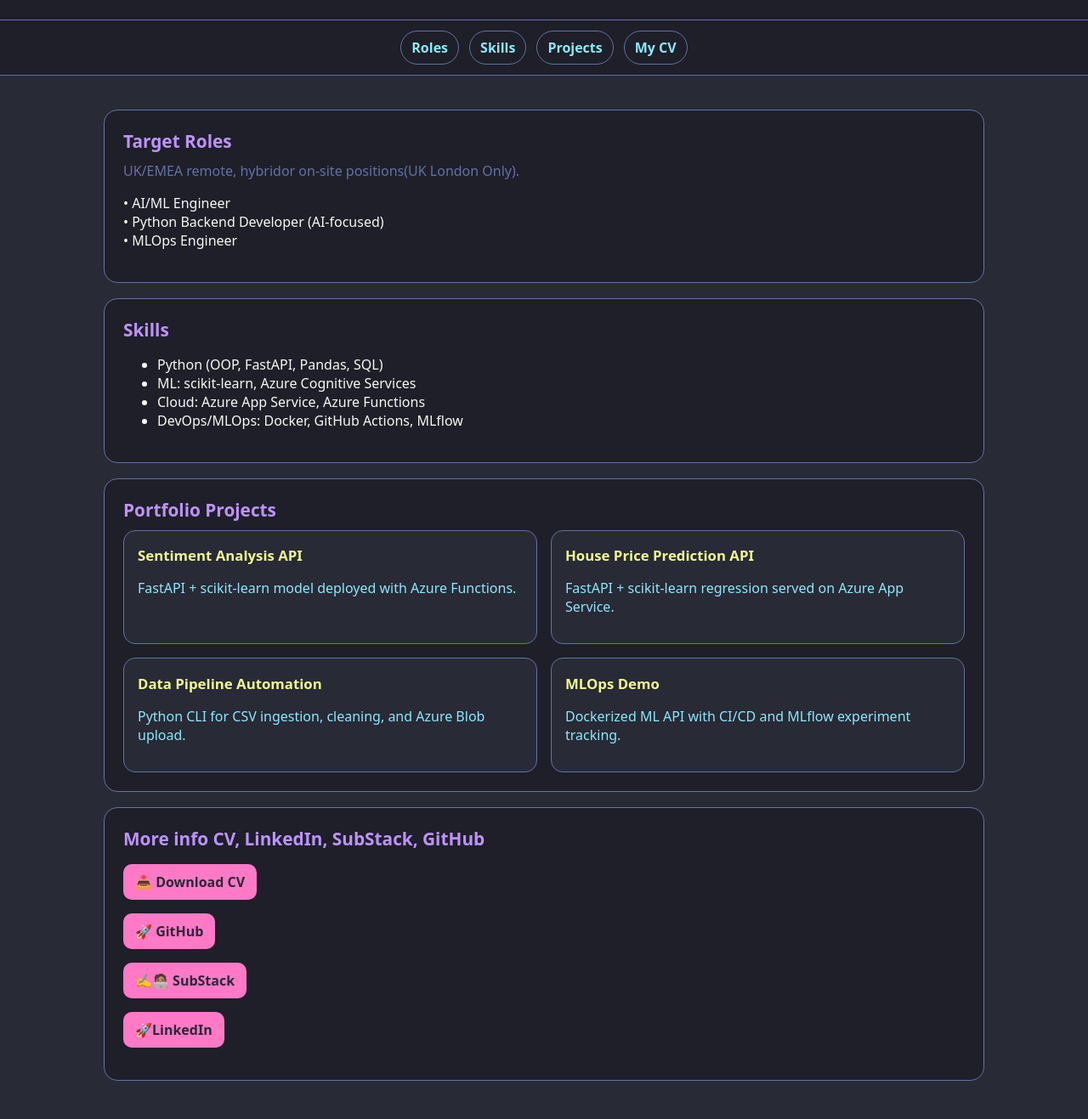
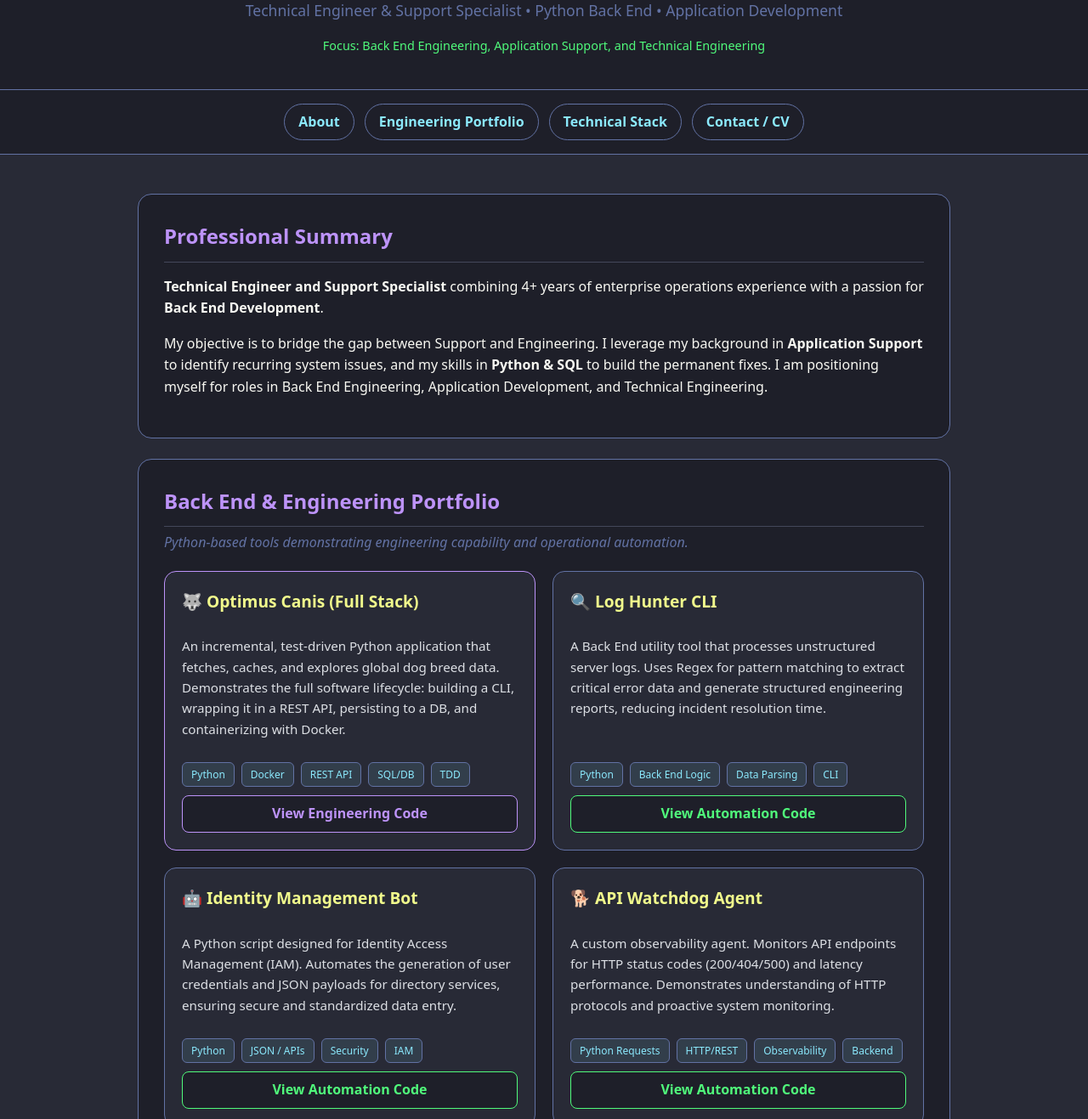
Before and after one commit to DevanirSoaresJr/DevanirSoaresJr.github.io, a plain HTML site: page index.html in a window 1280 px wide. Shown: the part 116-1433 px from the top of the page at 85% size. Drawn offline with Linux system fonts and the light colour scheme.

Commit message:
Revise title and meta description in index.html
Updated the title and meta description to reflect new focus as a Technical Engineer and Support Specialist. Enhanced styling and layout for better readability and user experience.

```diff
--- a/index.html
+++ b/index.html
@@ -3,8 +3,8 @@
 <head>
   <meta charset="UTF-8" />
   <meta name="viewport" content="width=device-width, initial-scale=1.0"/>
-  <title>Devanir Soares Jr — Python • AI/ML • MLOps</title>
-  <meta name="description" content="Python + AI/ML portfolio focused on UK/EMEA market: backend APIs with FastAPI, Azure deployments, MLOps foundations, and support-to-engineering transition."/>
+  <title>Devanir Soares Jr — Technical Engineer & Support Specialist</title>
+  <meta name="description" content="Portfolio of Devanir Soares Jr: Technical Engineer and Support Specialist focused on Python Back End Development, Application Support, and Engineering."/>
   <style>
     :root{
       --bg:#282a36;
@@ -16,6 +16,7 @@
       --orange:#ffb86c;
       --purple:#bd93f9;
       --yellow:#f1fa8c;
+      --red:#ff5555;
     }
     *{box-sizing:border-box}
     body{
@@ -23,145 +24,241 @@
       margin:0;
       background:var(--bg);
       color:#f8f8f2;
+      line-height: 1.6;
     }
     a{color:var(--cyan);text-decoration:none}
     header{
-      padding:46px 20px 24px;
+      padding:60px 20px 40px;
       text-align:center;
       border-bottom:1px solid var(--muted);
       background:var(--card);
     }
-    header h1{margin:0;font-size:1.9rem;color:var(--pink)}
-    header p{margin:.35rem 0 0;color:var(--muted)}
+    header h1{margin:0;font-size:2rem;color:var(--pink); line-height: 1.2;}
+    header p{margin:1rem 0 0;color:var(--muted); font-size: 1.1rem;}
+
     nav{
       display:flex;gap:12px;justify-content:center;flex-wrap:wrap;
-      padding:12px 16px;
+      padding:16px;
       border-bottom:1px solid var(--muted);
       background:var(--card);
+      position: sticky;
+      top: 0;
+      z-index: 100;
     }
     nav a{
-      padding:8px 12px;
+      padding:8px 16px;
       border-radius:999px;
       border:1px solid var(--muted);
       font-weight:600;
       color:var(--cyan);
+      transition: all 0.2s;
     }
-    .container{max-width:1080px;margin:0 auto;padding:22px}
+    nav a:hover {
+        background: var(--muted);
+        color: var(--f8f8f2);
+    }
+
+    .container{max-width:1000px;margin:0 auto;padding:22px}
+
     section{
       background:var(--card);
       border:1px solid var(--muted);
       border-radius:16px;
-      padding:22px;
-      margin:18px 0;
+      padding:30px;
+      margin:24px 0;
     }
-    h2{margin:0 0 10px;font-size:1.3rem;color:var(--purple)}
-    .sub{color:var(--muted);margin:0 0 14px}
-    .grid{display:grid;gap:16px}
-    @media(min-width:860px){
+
+    h2{margin:0 0 16px;font-size:1.5rem;color:var(--purple); border-bottom: 1px solid #44475a; padding-bottom: 10px;}
+    .sub{color:var(--muted);margin:-10px 0 20px; font-style: italic;}
+
+    .grid{display:grid;gap:20px}
+    @media(min-width:768px){
       .grid.cols-2{grid-template-columns:1fr 1fr}
       .grid.cols-3{grid-template-columns:repeat(3,1fr)}
     }
+
     .card{
       background:var(--bg);
       border:1px solid var(--muted);
       border-radius:14px;
-      padding:16px;
-      transition:transform 0.2s ease;
+      padding:20px;
+      transition:transform 0.2s ease, border-color 0.2s;
+      display: flex;
+      flex-direction: column;
+      height: 100%;
     }
-    .card:hover{transform:translateY(-5px)}
-    .card h3{margin:.1rem 0 .5rem;font-size:1.05rem;color:var(--yellow)}
+    .card:hover{transform:translateY(-5px); border-color: var(--pink);}
+    .card h3{margin:0 0 10px;font-size:1.2rem;color:var(--yellow)}
+    .card p {flex-grow: 1; font-size: 0.95rem; color: #dcdfe4;}
+
+    .tech-stack {
+        margin-top: 12px;
+        display: flex;
+        flex-wrap: wrap;
+        gap: 8px;
+    }
     .pill{
       display:inline-block;
-      padding:4px 8px;
-      border-radius:999px;
-      font-size:.8rem;
+      padding:4px 10px;
+      border-radius:6px;
+      font-size:.75rem;
       border:1px solid var(--muted);
-      margin:2px 6px 0 0;
-      color:var(--orange);
+      color:var(--cyan);
+      background: rgba(139, 233, 253, 0.1);
     }
+
+    ul { padding-left: 20px; }
+    li { margin-bottom: 8px; }
+
     .btn{
       display:inline-block;
       background:var(--pink);
       color:var(--bg);
       border:none;
-      padding:10px 14px;
-      border-radius:10px;
+      padding:12px 20px;
+      border-radius:8px;
       font-weight:700;
+      margin-top: 10px;
     }
-    .btn.ghost{
-      background:transparent;
-      border:1px solid var(--muted);
-      color:var(--cyan);
+    .btn:hover { opacity: 0.9; }
+
+    .links-container {
+        display: flex;
+        flex-wrap: wrap;
+        gap: 15px;
+        justify-content: center;
     }
+
     footer{
       color:var(--muted);
       text-align:center;
-      padding:30px 12px;
+      padding:40px 12px;
+      font-size: 0.9rem;
     }
   </style>
 </head>
 <body>
 
 <header>
-  <h1>Devanir Soares Jr — Python • AI/ML • MLOps</h1>
-  <p>Tech Support & App Support → AI/ML Engineer · Python Backend (AI) · MLOps</p>
+  <h1>Devanir Soares Jr</h1>
+  <p>Technical Engineer & Support Specialist • Python Back End • Application Development</p>
+  <div style="margin-top: 15px; font-size: 0.9rem; color: var(--green);">
+    Focus: Back End Engineering, Application Support, and Technical Engineering
+  </div>
 </header>
 
 <nav>
-  <a href="#roles">Roles</a>
-  <a href="#skills">Skills</a>
-  <a href="#projects">Projects</a>
-  <a href="#cv">My CV</a>
+  <a href="#about">About</a>
+  <a href="#projects">Engineering Portfolio</a>
+  <a href="#skills">Technical Stack</a>
+  <a href="#contact">Contact / CV</a>
 </nav>
 
 <main class="container">
 
-  <section id="roles">
-    <h2>Target Roles</h2>
-    <div class="sub">UK/EMEA remote, hybridor on-site positions(UK London Only).</div>
-    <p>• AI/ML Engineer<br>
-       • Python Backend Developer (AI-focused)<br>
-       • MLOps Engineer </p>
+  <section id="about">
+    <h2>Professional Summary</h2>
+    <p>
+      <strong>Technical Engineer and Support Specialist</strong> combining 4+ years of enterprise operations experience with a passion for <strong>Back End Development</strong>.
+    </p>
+    <p>
+      My objective is to bridge the gap between Support and Engineering. I leverage my background in <strong>Application Support</strong> to identify recurring system issues, and my skills in <strong>Python & SQL</strong> to build the permanent fixes. I am positioning myself for roles in Back End Engineering, Application Development, and Technical Engineering.
+    </p>
+  </section>
+
+  <section id="projects">
+    <h2>Back End & Engineering Portfolio</h2>
+    <div class="sub">Python-based tools demonstrating engineering capability and operational automation.</div>
+    <!-- 2x2 Grid Layout -->
+    <div class="grid cols-2">
+
+      <!-- Project 1: Optimus Canis (The Engineering Project) -->
+      <div class="card" style="border-color: var(--purple);">
+        <h3>🐺 Optimus Canis (Full Stack)</h3>
+        <p>An incremental, test-driven Python application that fetches, caches, and explores global dog breed data. Demonstrates the full software lifecycle: building a CLI, wrapping it in a REST API, persisting to a DB, and containerizing with Docker.</p>
+        <div class="tech-stack">
+          <span class="pill">Python</span>
+          <span class="pill">Docker</span>
+          <span class="pill">REST API</span>
+          <span class="pill">SQL/DB</span>
+          <span class="pill">TDD</span>
+        </div>
+        <a href="https://github.com/devanirjr/optimus-canis" class="btn" style="background:var(--card); border:1px solid var(--purple); color:var(--purple); text-align:center; padding: 8px;">View Engineering Code</a>
+      </div>
+
+      <!-- Project 2: Log Hunter (The Data Project) -->
+      <div class="card">
+        <h3>🔍 Log Hunter CLI</h3>
+        <p>A Back End utility tool that processes unstructured server logs. Uses Regex for pattern matching to extract critical error data and generate structured engineering reports, reducing incident resolution time.</p>
+        <div class="tech-stack">
+          <span class="pill">Python</span>
+          <span class="pill">Back End Logic</span>
+          <span class="pill">Data Parsing</span>
+          <span class="pill">CLI</span>
+        </div>
+        <a href="https://github.com/devanirjr/python-support-portfolio" class="btn" style="background:var(--card); border:1px solid var(--green); color:var(--green); text-align:center; padding: 8px;">View Automation Code</a>
+      </div>
+
+      <!-- Project 3: Provisioning Bot (The Security Project) -->
+      <div class="card">
+        <h3>🤖 Identity Management Bot</h3>
+        <p>A Python script designed for Identity Access Management (IAM). Automates the generation of user credentials and JSON payloads for directory services, ensuring secure and standardized data entry.</p>
+        <div class="tech-stack">
+          <span class="pill">Python</span>
+          <span class="pill">JSON / APIs</span>
+          <span class="pill">Security</span>
+          <span class="pill">IAM</span>
+        </div>
+        <a href="https://github.com/devanirjr/python-support-portfolio" class="btn" style="background:var(--card); border:1px solid var(--green); color:var(--green); text-align:center; padding: 8px;">View Automation Code</a>
+      </div>
+
+      <!-- Project 4: Watchdog (The Ops Project) -->
+      <div class="card">
+        <h3>🐕 API Watchdog Agent</h3>
+        <p>A custom observability agent. Monitors API endpoints for HTTP status codes (200/404/500) and latency performance. Demonstrates understanding of HTTP protocols and proactive system monitoring.</p>
+        <div class="tech-stack">
+          <span class="pill">Python Requests</span>
+          <span class="pill">HTTP/REST</span>
+          <span class="pill">Observability</span>
+          <span class="pill">Backend</span>
+        </div>
+        <a href="https://github.com/devanirjr/python-support-portfolio" class="btn" style="background:var(--card); border:1px solid var(--green); color:var(--green); text-align:center; padding: 8px;">View Automation Code</a>
+      </div>
+
+    </div>
   </section>
 
   <section id="skills">
-    <h2>Skills</h2>
-    <ul>
-      <li>Python (OOP, FastAPI, Pandas, SQL)</li>
-      <li>ML: scikit-learn, Azure Cognitive Services</li>
-      <li>Cloud: Azure App Service, Azure Functions</li>
-      <li>DevOps/MLOps: Docker, GitHub Actions, MLflow</li>
-    </ul>
-  </section>
-
-  <section id="projects">
-    <h2>Portfolio Projects</h2>
+    <h2>Technical Arsenal</h2>
     <div class="grid cols-2">
-      <a class="card" href="projects/sentiment-analysis.html">
-        <h3>Sentiment Analysis API</h3>
-        <p>FastAPI + scikit-learn model deployed with Azure Functions.</p>
-      </a>
-      <a class="card" href="projects/house-price.html">
-        <h3>House Price Prediction API</h3>
-        <p>FastAPI + scikit-learn regression served on Azure App Service.</p>
-      </a>
-      <a class="card" href="projects/data-pipeline.html">
-        <h3>Data Pipeline Automation</h3>
-        <p>Python CLI for CSV ingestion, cleaning, and Azure Blob upload.</p>
-      </a>
-      <a class="card" href="projects/mlops-demo.html">
-        <h3>MLOps Demo</h3>
-        <p>Dockerized ML API with CI/CD and MLflow experiment tracking.</p>
-      </a>
+        <div>
+            <h3 style="color:var(--cyan)">Back End & Development</h3>
+            <ul>
+                <li><strong>Languages:</strong> Python (Focus), SQL, Kotlin (Android Background).</li>
+                <li><strong>Back End Concepts:</strong> REST APIs, HTTP Protocols, Data Parsing (JSON/CSV).</li>
+                <li><strong>Database:</strong> SQL Queries, Snowflake, Data Analysis.</li>
+                <li><strong>Tools:</strong> Git/GitHub, VS Code, Docker, CI/CD Pipelines.</li>
+            </ul>
+        </div>
+        <div>
+            <h3 style="color:var(--orange)">Application Support & Ops</h3>
+            <ul>
+                <li><strong>Infrastructure:</strong> Microsoft Azure (Certified), Active Directory.</li>
+                <li><strong>Application Support:</strong> Root Cause Analysis, Log Investigation, Incident Management.</li>
+                <li><strong>Platform Ops:</strong> Jira Service Desk, ServiceNow, Intune.</li>
+                <li><strong>Methodologies:</strong> Agile, Scrum, ITIL.</li>
+            </ul>
+        </div>
     </div>
   </section>
 
-  <section id="cv">
-    <h2>More info CV, LinkedIn, SubStack, GitHub </h2>
-    <p><a href="Devanir_Soares_Jr_CV.pdf" class="btn" download>📥 Download CV</a></p>
-    <p><a href="https://github.com/DevanirSoaresJr" class="btn">🚀 GitHub</a></p>
-    <p><a href="https://substack.com/@d3vanirpyth0n" class="btn">✍️🧑🏽‍💻 SubStack</a></p>
-    <p><a href="https://www.linkedin.com/in/devanirjr/" class="btn">🚀LinkedIn</a></p>
+  <section id="contact">
+    <h2>Connect & Download</h2>
+    <div class="links-container">
+      <a href="Devanir_Soares_Jr_CV.pdf" class="btn" download>📥 Download CV</a>
+      <a href="https://github.com/devanirjr" class="btn" style="background: #333;">🐱 GitHub</a>
+      <a href="https://www.linkedin.com/in/devanirjr/" class="btn" style="background: #0077b5;">💼 LinkedIn</a>
+    </div>
   </section>
 
 </main>
```
